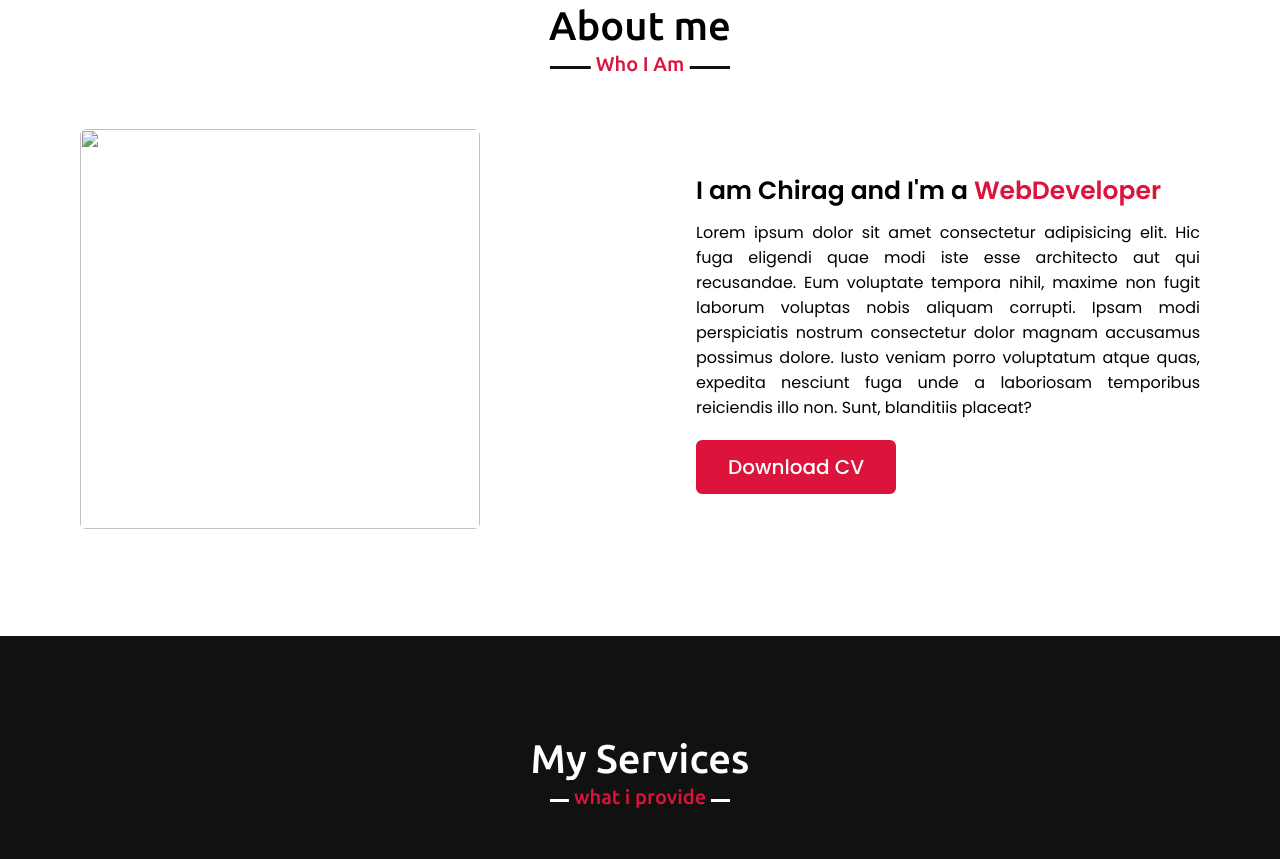
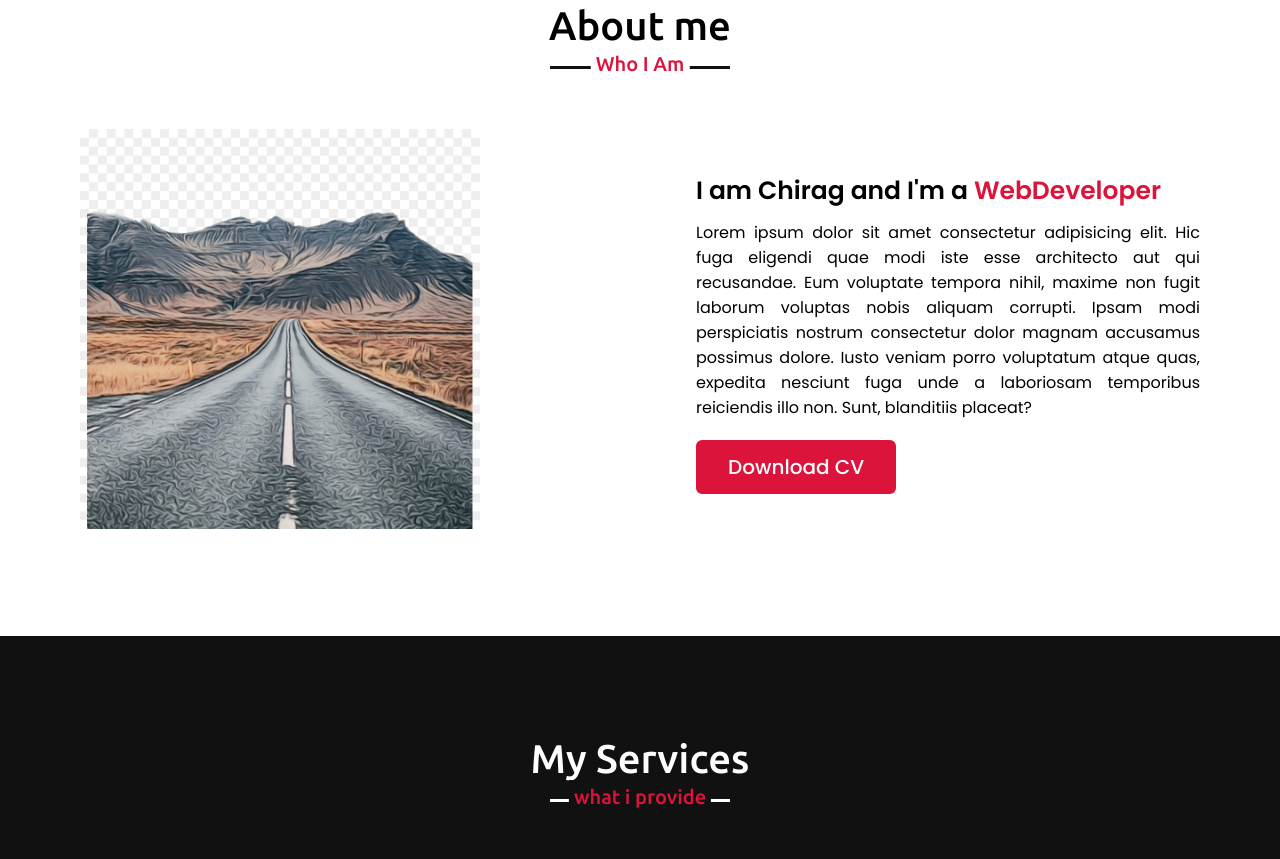
Before and after one commit to Chirag099/Personal_Portfolio, a plain HTML site: page index.html in a window 1280 px wide. Shown: the part 897-1756 px from the top of the page. Drawn offline with nearby package versions, Linux system fonts and the light colour scheme; the site is published under a folder, as on GitHub Pages, so addresses that start at the root find nothing; files whose address does not match are found by name.

Commit message:
Update index.html

```diff
--- a/index.html
+++ b/index.html
@@ -49,7 +49,7 @@
             <h2 class="title">About me</h2>
             <div class="about-content">
                 <div class="column left">
-                    <img src="/transparent-road-asphalt-highway-sky-infrastructure-5d783e88a2a9c1.4284281415681614166663.jpg"
+                    <img src="transparent-road-asphalt-highway-sky-infrastructure-5d783e88a2a9c1.4284281415681614166663.jpg"
                         alt="" srcset="">
                 </div>
                 <div class="column right">
```
